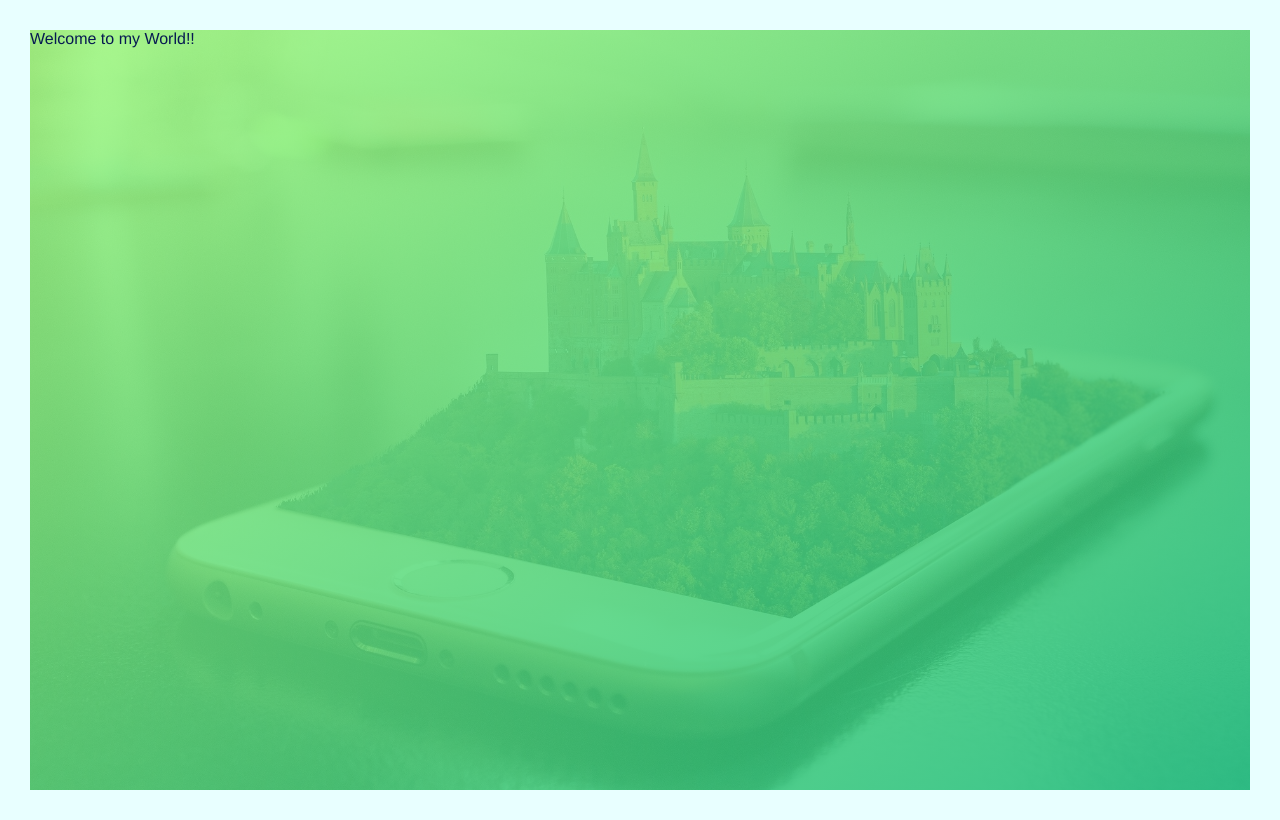
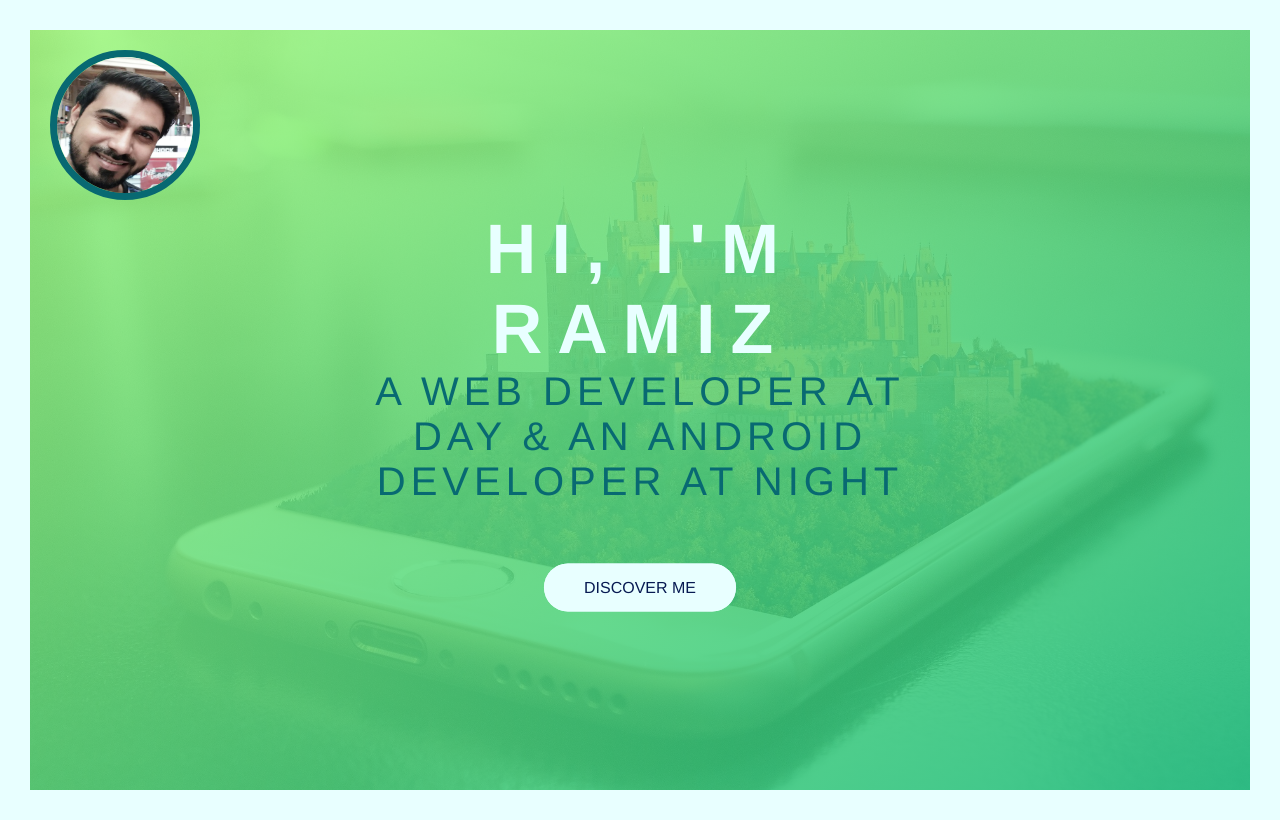
Before and after one commit to newagestriker/ramizprofile, a React (Create React App) app: page / in a window 1280 px wide. Built offline with nearby package versions, Linux system fonts and the light colour scheme.

Commit message:
Complete header section

```diff
--- a/src/Pages/Home/Header.tsx
+++ b/src/Pages/Home/Header.tsx
@@ -1,4 +1,5 @@
 import * as React from 'react';
+import MyImage from '../../images/mypic.jpg'
 
 export interface HeaderProps {
 
@@ -6,7 +7,16 @@ export interface HeaderProps {
 
 const Header: React.FunctionComponent<HeaderProps> = () => {
     return (<header className='header'>
-        Welcome to my World!!
+        <div className='heading'>
+            <img className='circle-img' src={MyImage} alt='Sk Ramizuddin' />
+            <div className='text-box'>
+                <h1 className='heading-primary'>
+                    <span className='heading-primary-main'>Hi, I'm Ramiz</span>
+                    <span className='heading-primary-sub'>A Web Developer at day & an Android Developer at night</span>
+                </h1>
+                <a className='btn btn-white btn-animated' href='#'>Discover Me</a>
+            </div>
+        </div>
     </header>);
 }
 
--- a/src/index.css
+++ b/src/index.css
@@ -1,4 +1,3 @@
-
 /*
 COLORS
 
@@ -16,18 +15,177 @@ COLORS
 body {
   font-family: "Ubuntu", "Helvetica Neue", sans-serif;
   font-weight: 400;
-  color:#071a52;
+  color: #071a52;
 
   background-color: #e8ffff;
 }
 
-.header{
-  height:95vh;
+.header {
+  position: relative;
+  height: 95vh;
   margin: 30px;
-  background-image:linear-gradient(to right bottom,#a6ff83dc,#17b978dc), url('./images/smart-background.jpg');
+  background-image: linear-gradient(to right bottom, #a6ff83dc, #17b978dc),
+    url("./images/smart-background.jpg");
   background-position: top;
   background-size: cover;
 }
+.circle-img {
+  position: absolute;
+  top: 20px;
+  left: 20px;
+  border-radius: 50%;
+  border: 7px solid #086972;
+  width: 150px;
+  height: 150px;
+  animation: appear 1s ease-out;
+}
+
+.text-box {
+  text-align: center;
+  position: absolute;
+  top: 50%;
+  left: 50%;
+  transform: translate(-50%, -50%);
+}
+
+.heading-primary {
+  display: block;
+  text-transform: uppercase;
+  text-align: center;
+  margin-bottom: 60px;
+}
+
+.heading-primary-main {
+  color: #e8ffff;
+  display: block;
+  font-size: 70px;
+  letter-spacing: 15px;
+  font-weight: 600;
+  animation-name: moveInLeft;
+  animation-duration: 1s;
+  animation-timing-function: ease-out;
+}
+
+.heading-primary-sub {
+  color: #086972;
+  display: block;
+  font-size: 40px;
+  font-weight: 200;
+  letter-spacing: 5px;
+  animation-name: moveInRight;
+  animation-duration: 1s;
+  animation-timing-function: ease-out;
+}
+
+@keyframes appear {
+  0% {
+    opacity: 0;
+    transform: scale(0);
+  }
+
+  100% {
+    opacity: 1;
+    transform: scale(1);
+  }
+}
+
+@keyframes moveInLeft {
+  0% {
+    opacity: 0;
+    transform: translateX(-100px);
+  }
+
+  80% {
+    transform: translateX(10px);
+  }
+
+  100% {
+    opacity: 1;
+    transform: translateX(0);
+  }
+}
+
+@keyframes moveInRight {
+  0% {
+    opacity: 0;
+    transform: translateX(100px);
+  }
+
+  80% {
+    transform: translateX(-10px);
+  }
+
+  100% {
+    opacity: 1;
+    transform: translateX(0);
+  }
+}
+
+
+@keyframes moveInBottom{
+  0%{
+    opacity: 0;
+    transform: translateY(60px);
+  }
+
+  100%{
+    opacity: 1;
+    transform: translateY(0);
+  }
+}
+
+.btn:link,
+.btn:visited {
+  text-transform: uppercase;
+  text-decoration: none;
+  padding: 15px 40px;
+  display: inline-block;
+  border-radius: 400px;
+  transition: all 0.2s;
+  position: relative;
+}
+
+.btn:hover {
+  transform: translateY(-3px);
+  box-shadow: 0 10px 20px rgba(0, 0, 0, 0.2);
+}
+
+.btn:active {
+  transform: translateY(-1px);
+  box-shadow: 0 5px 10px rgba(0, 0, 0, 0.2);
+}
+
+.btn-white {
+  background-color: #e8ffff;
+  color: #071a52;
+}
+
+.btn::after {
+  content: "";
+  width: 100%;
+  height: 100%;
+  display: inline-block;
+  border-radius: 400px;
+  position: absolute;
+  top: 0;
+  left: 0;
+  z-index: -1;
+  transition: all 0.4s;
+}
+
+.btn-white::after {
+  background-color: #e8ffff;
+}
+
+.btn:hover::after {
+ transform: scaleX(1.4) scaleY(1.6);
+ opacity: 0;
+}
+
+.btn-animated{
+  animation: moveInBottom 0.5s ease-out 0.75s backwards;
+}
+
 
 code {
   font-family: source-code-pro, Menlo, Monaco, Consolas, "Courier New",
```
Also changed, not shown: src/images/mypic.jpg (added).
